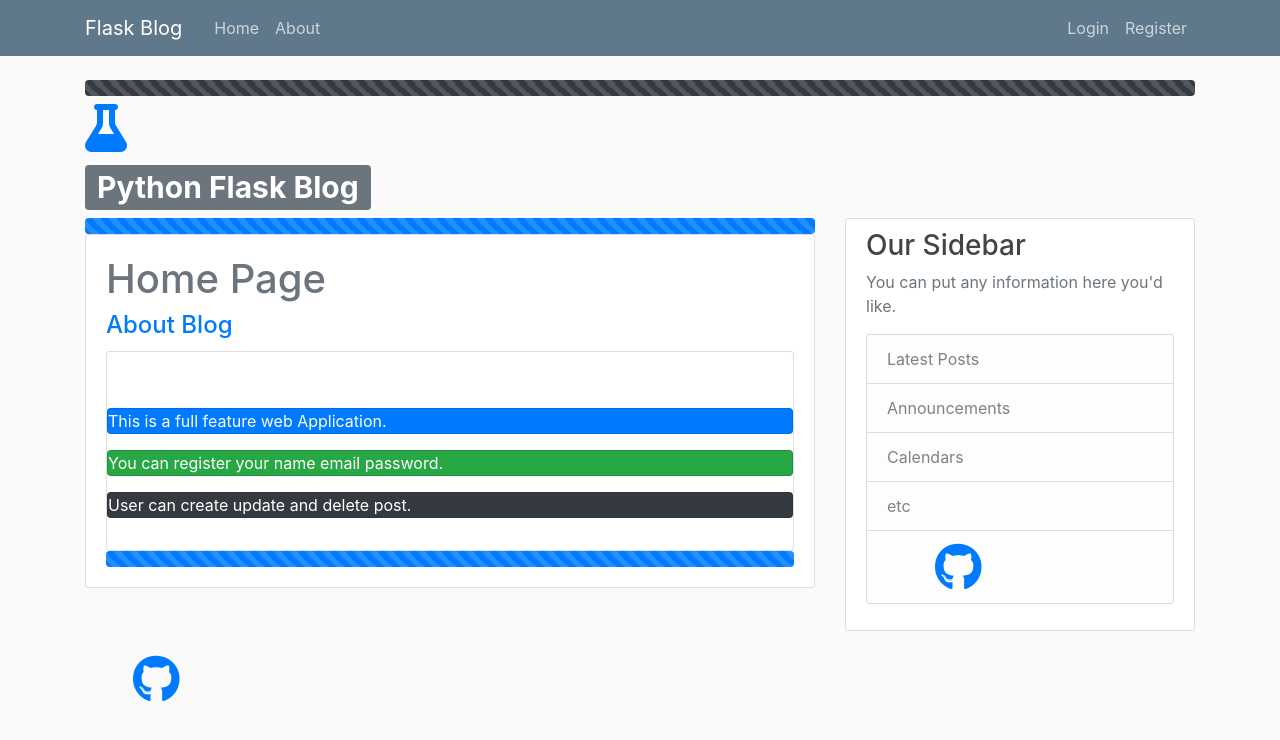
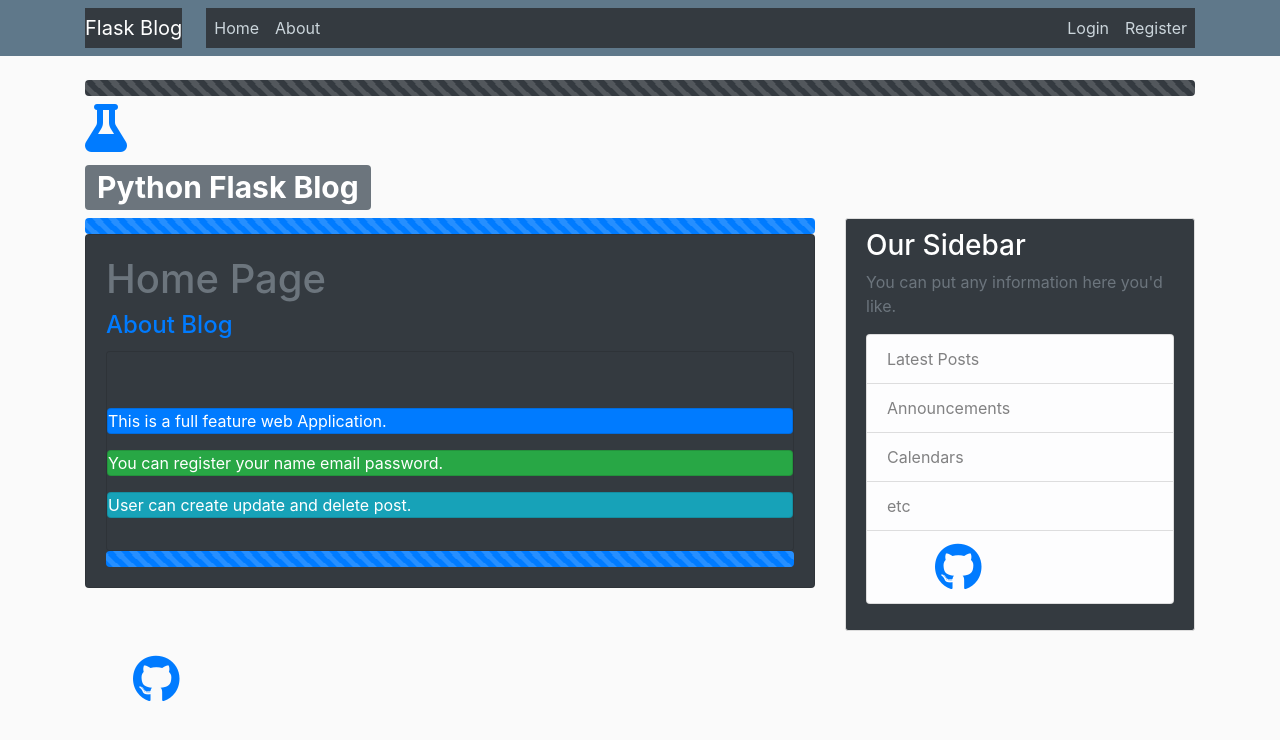
Before and after one commit to mohd-zaid/Flask-Blog., a Flask app: page /about in a window 1280 px wide. Shown: the top 740 px of the page. Run offline with Flask 2, Linux system fonts and the light colour scheme; some libraries are stand-ins or nearby versions.

Commit message:
add changes

```diff
--- a/flaskblog/templates/about.html
+++ b/flaskblog/templates/about.html
@@ -5,19 +5,19 @@
       <div class="progress-bar progress-bar-striped progress-bar-animated" style="width:100%"></div>
       </div>
 
-            <div class="card">
+            <div class="card bg-dark">
                 <div class="card-body">
-                  <h1><a href="{{url_for('main.home')}}" class="card-link text-secondary">Home Page</a></h1>
+                  <h1><a href="{{url_for('main.home')}}" class="card-link text-secondary bg-dark text-white">Home Page</a></h1>
 
 
                   <h4 class="card-title text-primary">About Blog</h4>
-                  <div class="card text-white">
-                    <p class="card-body text-warning">
+                  <div class="card text-white bg-dark">
+                    <p class="card-body text-warning ">
 
                         <p class="card bg-primary">This is a full feature web Application.</p>
                         <p class="card bg-success" >You can register your name email password. </p>
 
-                        <p class="card bg-dark">User can create update and delete post.  </p>
+                        <p class="card bg-info">User can create update and delete post.  </p>
                     </p>
                 </div>
                 <div class="progress">
--- a/flaskblog/templates/layout.html
+++ b/flaskblog/templates/layout.html
@@ -26,14 +26,15 @@
 <header class="mt-2" ><a title=Flask-Documentation href="http://flask.palletsprojects.com/en/1.1.x/"><i class="fas fa-flask fa-3x  mb-2"></a></i><h1><span class="badge badge-secondary">Python Flask Blog</span></h1></header>
 </div>
 <body>
+
     <header class="site-header">
       <nav class="navbar navbar-expand-md navbar-dark bg-steel fixed-top">
         <div class="container">
-          <a class="navbar-brand mr-4" href="/">Flask Blog</a>
+          <a class="navbar-brand mr-4 bg-dark" href="/">Flask Blog</a>
           <button class="navbar-toggler" type="button" data-toggle="collapse" data-target="#navbarToggle" aria-controls="navbarToggle" aria-expanded="false" aria-label="Toggle navigation">
             <span class="navbar-toggler-icon"></span>
           </button>
-          <div class="collapse navbar-collapse" id="navbarToggle">
+          <div class="collapse navbar-collapse bg-dark" id="navbarToggle">
             <div class="navbar-nav mr-auto">
               <a class="nav-item nav-link" href="{{ url_for('main.home') }}">Home</a>
               <a class="nav-item nav-link" href="{{ url_for('main.about') }}">About</a>
@@ -53,6 +54,7 @@
         </div>
       </nav>
     </header>
+
     <main role="main" class="container">
       <div class="row">
         <div class="col-md-8">
@@ -68,10 +70,10 @@
           {% block content %}{% endblock %}
         </div>
         <div class="col-md-4">
-          <div class="content-section">
-            <h3>Our Sidebar</h3>
+          <div class="content-section bg-dark">
+            <h3 class="text-white">Our Sidebar</h3>
             <p class='text-muted'>You can put any information here you'd like.
-              <ul class="list-group">
+              <ul class="list-group bg-dark">
                 <li class="list-group-item list-group-item-light">Latest Posts</li>
                 <li class="list-group-item list-group-item-light">Announcements</li>
                 <li class="list-group-item list-group-item-light">Calendars</li>
```
